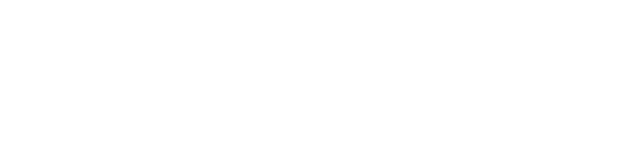
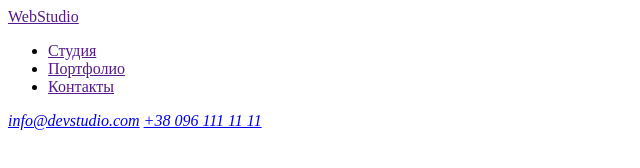
Before and after one commit to Sinat1/goit-markup-hw-01, a plain HTML site: page index.html in a window 1280 px wide. Shown: the whole page, without its empty margins (0-640 px from the left). Drawn offline with Linux system fonts and the light colour scheme.

Commit message:
Добавляет Header

```diff
--- a/index.html
+++ b/index.html
@@ -1,15 +1,35 @@
 <!DOCTYPE html>
-<html lang="en">
+<html lang="ru">
 <head>
     <meta charset="UTF-8">
     <meta http-equiv="X-UA-Compatible" content="IE=edge">
     <meta name="viewport" content="width=device-width, initial-scale=1.0">
     <title>Homework 1</title>
 </head>
+
 <body>
-
+<!-- Header -->
 <header>
 
+<a href=""  title="WebStudio" rel="noopener noreferrer"  type="link">WebStudio</a>
+
+<nav>
+    <ul>
+        <li><a href="">Студия</a></li>
+        <li><a href="">Портфолио</a</li>
+        <li><a href="">Контакты</a</li>
+    </ul>
+</nav>
+
+<address>
+    <a href="mailto:info@devstudio.com">info@devstudio.com</a>
+    <a href="tel:+38 096 111 11 11">+38 096 111 11 11</a>
+</address>
+
 </header>
+<!-- Main -->
+<main>
+
+</main>
 </body>
 </html>
```
Also changed, not shown: .prettierrc.json (added), 1 other file.
